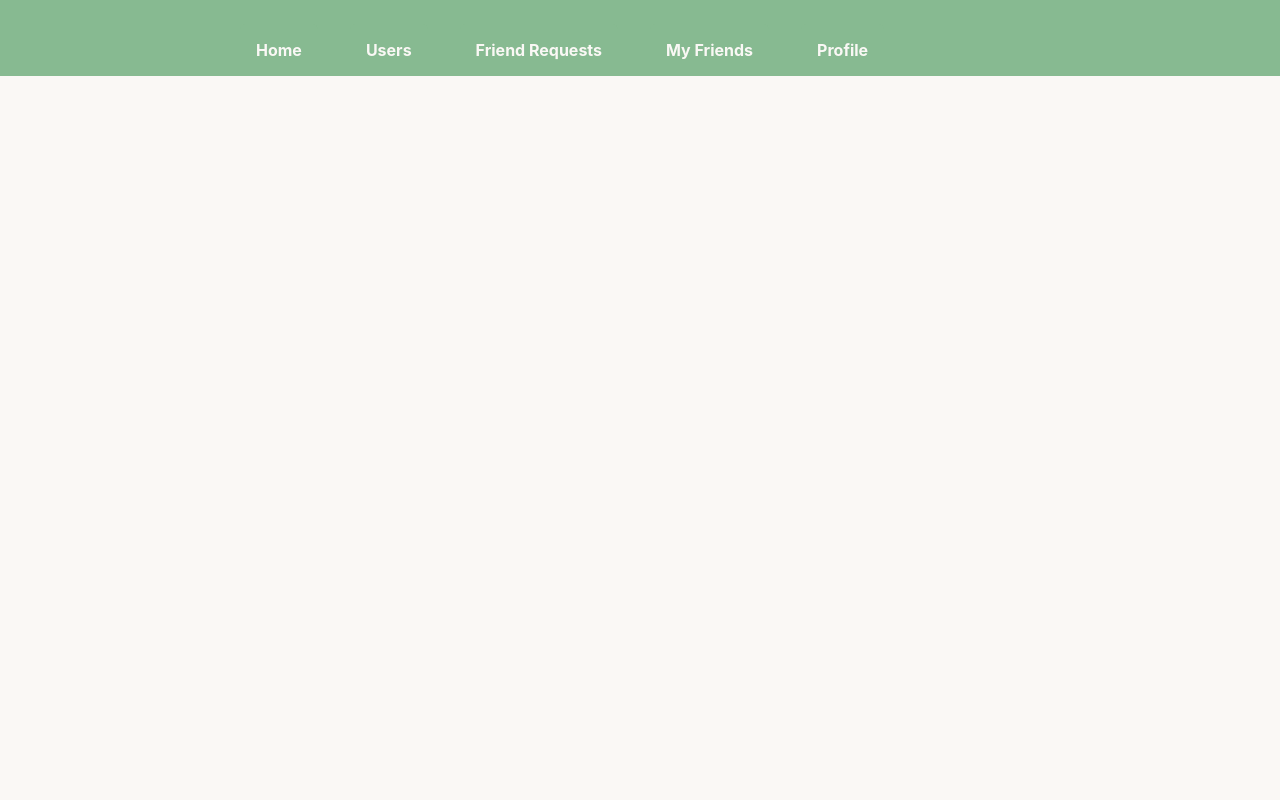
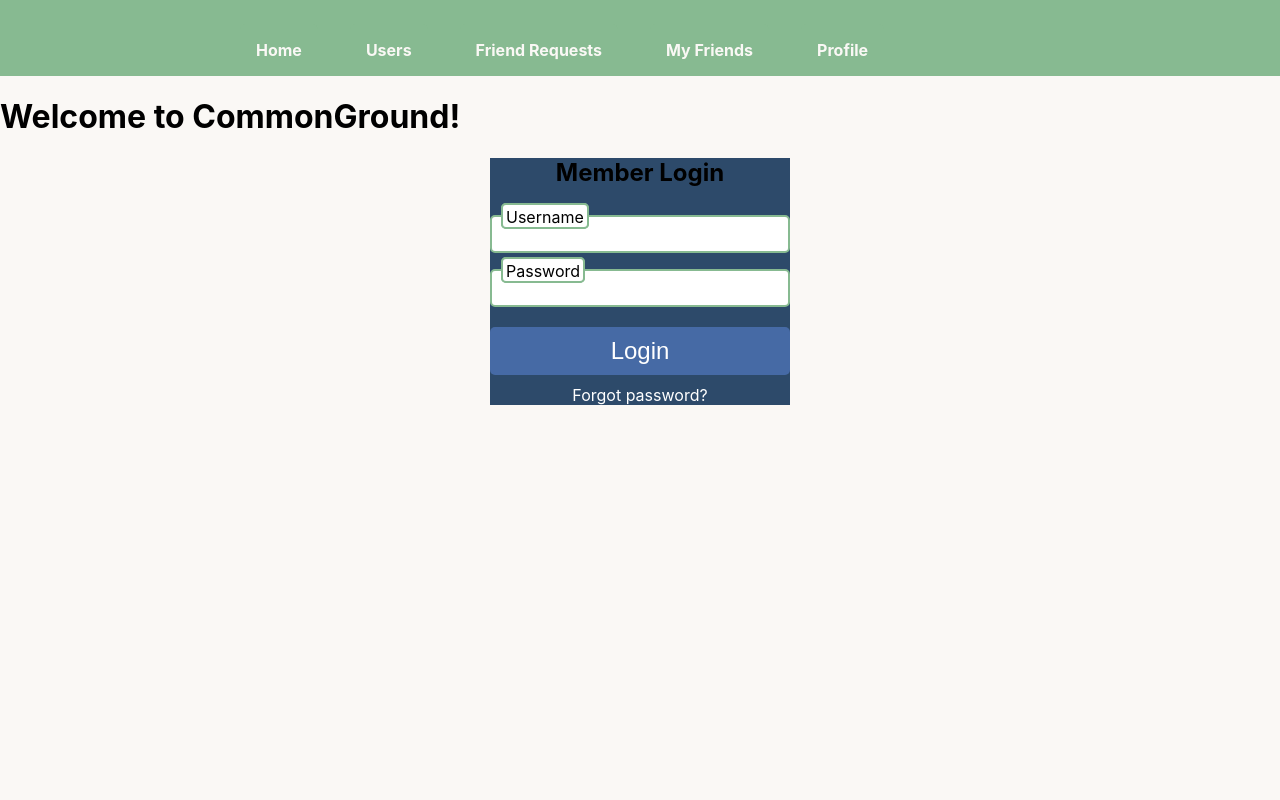
Before and after one commit to iss6518/commnGroundIccha, a React (Create React App) app: page / in a window 1280 px wide. Shown: the top 800 px of the page. Built offline with nearby package versions, Linux system fonts and the light colour scheme.

Commit message:
Debugging LoginBox

```diff
--- a/src/App.js
+++ b/src/App.js
@@ -29,7 +29,6 @@ function App() {
     <Routes>
     <Route path="/" element={
           <>
-          <div className="welcome-container"></div>
             <h1>Welcome to CommonGround!</h1>
             <LoginBox />
           </>
```
